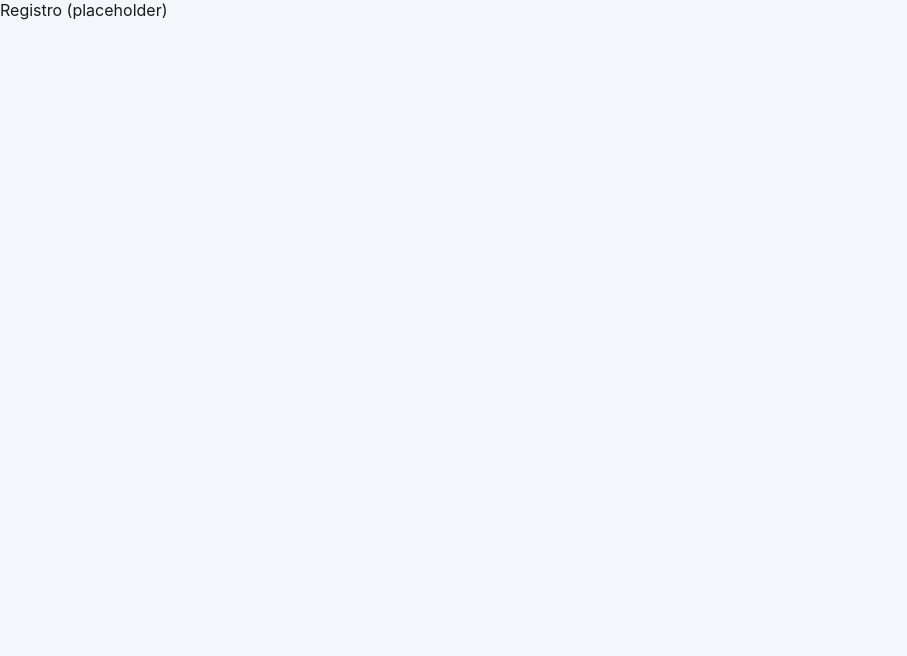
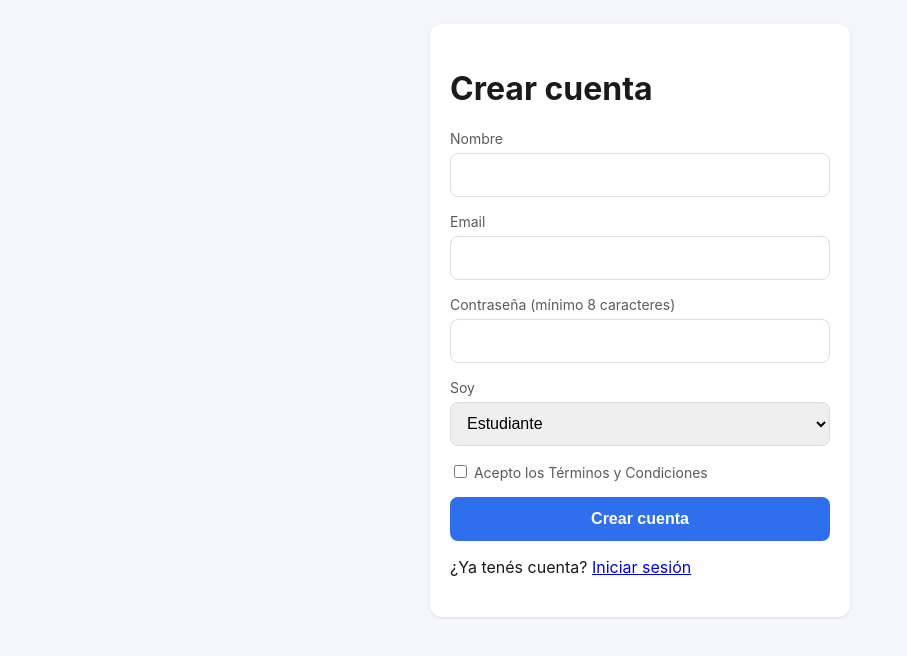
Before and after one commit to iskael/ensayos-paes, a React (Vite) app in the folder frontend/: page /registro in a window 1280 px wide. Shown: the top 656 px of the page, without its empty margins (0-907 px from the left). Built offline with nearby package versions, Linux system fonts and the light colour scheme.

Commit message:
feat(frontend): paginas de Registro y Login

```diff
--- a/frontend/src/App.jsx
+++ b/frontend/src/App.jsx
@@ -1,11 +1,13 @@
 import { Routes, Route } from 'react-router-dom'
 import RutaPrivada from './components/RutaPrivada.jsx'
+import Login from './pages/Login.jsx'
+import Registro from './pages/Registro.jsx'
 
 export default function App() {
   return (
     <Routes>
-      <Route path="/login" element={<div>Login (placeholder)</div>} />
-      <Route path="/registro" element={<div>Registro (placeholder)</div>} />
+      <Route path="/login" element={<Login />} />
+      <Route path="/registro" element={<Registro />} />
       <Route
         path="/"
         element={
--- /dev/null
+++ b/frontend/src/pages/Login.jsx
@@ -0,0 +1,59 @@
+import { useState } from 'react'
+import { useNavigate, Link } from 'react-router-dom'
+import { api, ApiError } from '../api.js'
+import { useAuth } from '../AuthContext.jsx'
+
+export default function Login() {
+  const [email, setEmail] = useState('')
+  const [password, setPassword] = useState('')
+  const [error, setError] = useState(null)
+  const [enviando, setEnviando] = useState(false)
+  const { guardarSesion } = useAuth()
+  const navigate = useNavigate()
+
+  async function alEnviar(evento) {
+    evento.preventDefault()
+    setError(null)
+    setEnviando(true)
+    try {
+      const respuesta = await api.iniciarSesion({ email, password })
+      guardarSesion(respuesta.token, respuesta.usuario)
+      navigate('/')
+    } catch (e) {
+      setError(e instanceof ApiError && e.status === 401 ? 'Email o contraseña incorrectos' : 'No se pudo conectar con el servidor')
+    } finally {
+      setEnviando(false)
+    }
+  }
+
+  return (
+    <div className="pantalla">
+      <div className="tarjeta">
+        <h1>Iniciar sesión</h1>
+        <form onSubmit={alEnviar}>
+          <div className="campo">
+            <label htmlFor="email">Email</label>
+            <input id="email" type="email" value={email} onChange={(e) => setEmail(e.target.value)} required />
+          </div>
+          <div className="campo">
+            <label htmlFor="password">Contraseña</label>
+            <input
+              id="password"
+              type="password"
+              value={password}
+              onChange={(e) => setPassword(e.target.value)}
+              required
+            />
+          </div>
+          {error && <p className="error">{error}</p>}
+          <button className="boton" type="submit" disabled={enviando}>
+            {enviando ? 'Ingresando…' : 'Ingresar'}
+          </button>
+        </form>
+        <p>
+          ¿No tenés cuenta? <Link to="/registro">Crear cuenta</Link>
+        </p>
+      </div>
+    </div>
+  )
+}
--- /dev/null
+++ b/frontend/src/pages/Registro.jsx
@@ -0,0 +1,90 @@
+import { useState } from 'react'
+import { useNavigate, Link } from 'react-router-dom'
+import { api, ApiError } from '../api.js'
+import { useAuth } from '../AuthContext.jsx'
+
+export default function Registro() {
+  const [nombre, setNombre] = useState('')
+  const [email, setEmail] = useState('')
+  const [password, setPassword] = useState('')
+  const [rol, setRol] = useState('estudiante')
+  const [aceptaTerminos, setAceptaTerminos] = useState(false)
+  const [error, setError] = useState(null)
+  const [enviando, setEnviando] = useState(false)
+  const { guardarSesion } = useAuth()
+  const navigate = useNavigate()
+
+  async function alEnviar(evento) {
+    evento.preventDefault()
+    setError(null)
+    setEnviando(true)
+    try {
+      const respuesta = await api.registrar({
+        nombre,
+        email,
+        password,
+        rol,
+        acepta_terminos: aceptaTerminos,
+      })
+      guardarSesion(respuesta.token, respuesta.usuario)
+      navigate('/')
+    } catch (e) {
+      setError(e instanceof ApiError ? e.mensaje || 'No se pudo registrar' : 'No se pudo conectar con el servidor')
+    } finally {
+      setEnviando(false)
+    }
+  }
+
+  return (
+    <div className="pantalla">
+      <div className="tarjeta">
+        <h1>Crear cuenta</h1>
+        <form onSubmit={alEnviar}>
+          <div className="campo">
+            <label htmlFor="nombre">Nombre</label>
+            <input id="nombre" type="text" value={nombre} onChange={(e) => setNombre(e.target.value)} required />
+          </div>
+          <div className="campo">
+            <label htmlFor="email">Email</label>
+            <input id="email" type="email" value={email} onChange={(e) => setEmail(e.target.value)} required />
+          </div>
+          <div className="campo">
+            <label htmlFor="password">Contraseña (mínimo 8 caracteres)</label>
+            <input
+              id="password"
+              type="password"
+              minLength={8}
+              value={password}
+              onChange={(e) => setPassword(e.target.value)}
+              required
+            />
+          </div>
+          <div className="campo">
+            <label htmlFor="rol">Soy</label>
+            <select id="rol" value={rol} onChange={(e) => setRol(e.target.value)}>
+              <option value="estudiante">Estudiante</option>
+              <option value="profesor">Profesor</option>
+            </select>
+          </div>
+          <div className="campo">
+            <label>
+              <input
+                type="checkbox"
+                checked={aceptaTerminos}
+                onChange={(e) => setAceptaTerminos(e.target.checked)}
+              />{' '}
+              Acepto los Términos y Condiciones
+            </label>
+          </div>
+          {error && <p className="error">{error}</p>}
+          <button className="boton" type="submit" disabled={enviando}>
+            {enviando ? 'Creando cuenta…' : 'Crear cuenta'}
+          </button>
+        </form>
+        <p>
+          ¿Ya tenés cuenta? <Link to="/login">Iniciar sesión</Link>
+        </p>
+      </div>
+    </div>
+  )
+}
```
